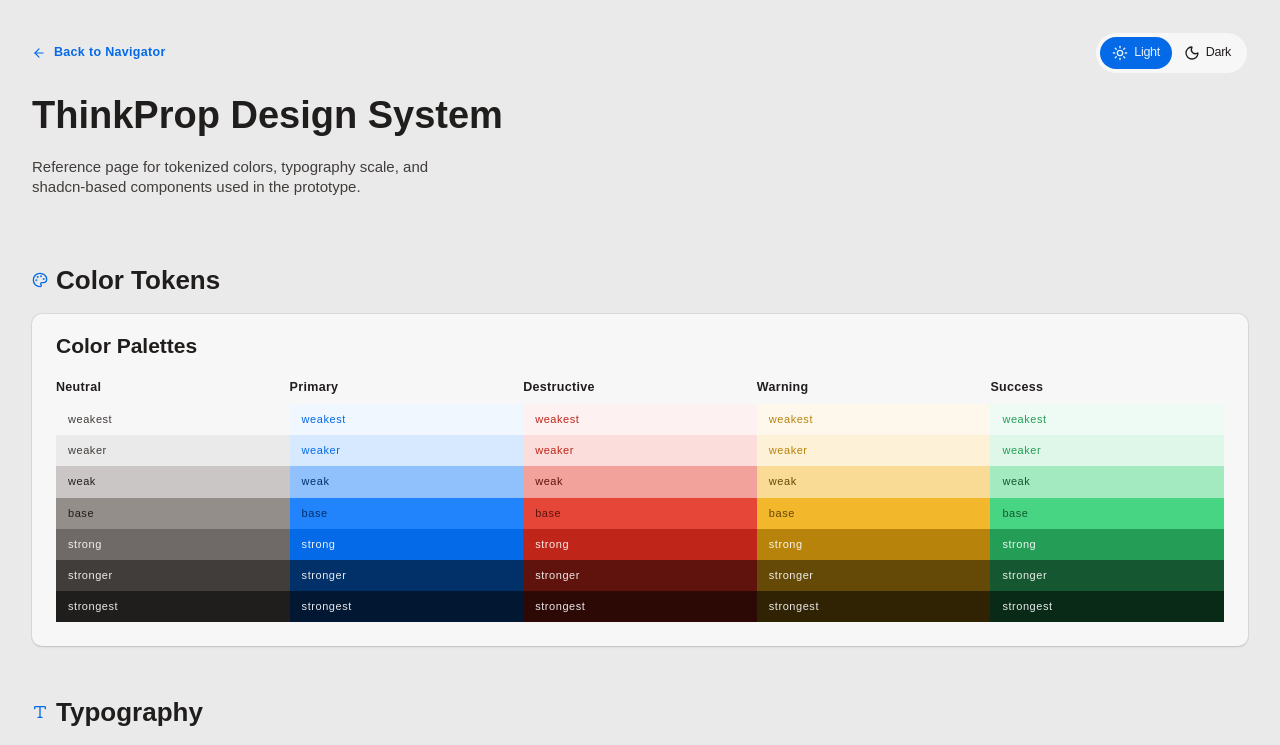
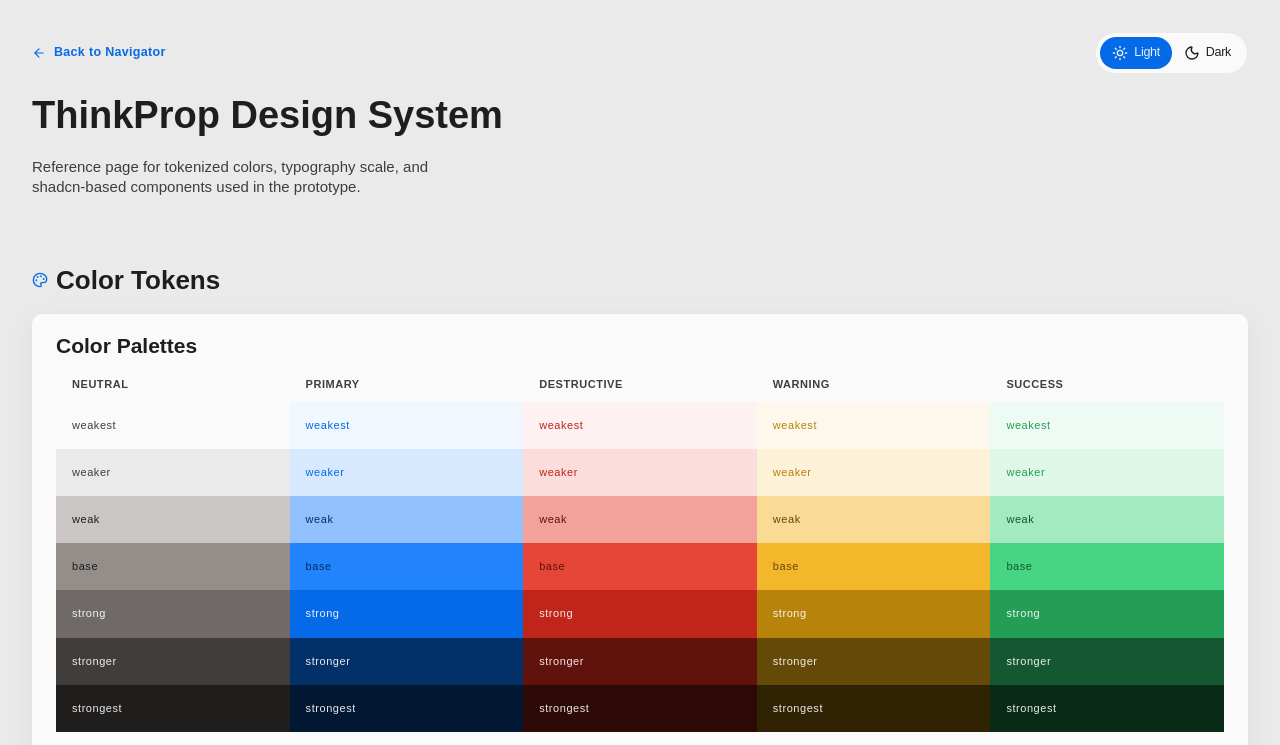
Before and after one commit to Gianeo/thinkprop, a Next.js app: page /design-system in a window 1280 px wide. Shown: the top 745 px of the page. Built offline with nearby package versions, Linux system fonts and the light colour scheme; a web font is replaced by a local one.

Commit message:
Various 26/02/26

```diff
--- a/app/design-system/page.tsx
+++ b/app/design-system/page.tsx
@@ -171,16 +171,16 @@
             <CardContent className="pt-0">
               <div className="grid gap-4 lg:gap-0 md:grid-cols-2 lg:grid-cols-5">
                 {palettes.map((palette) => (
-                  <div key={palette.title} className="space-y-2">
+                  <div key={palette.title} className="space-y-3">
                     <div>
-                      <h3 className="type-body-sm font-semibold text-loud">{palette.title}</h3>
+                      <h3 className="type-title-upper text-default pl-4">{palette.title}</h3>
                       {/* <p className="type-caption">`{palette.token}` semantic ramp</p> */}
                     </div>
                     <div className="overflow-hidden">
                       {palette.swatches.map((swatch) => (
                         <div
                           key={`${palette.title}-${swatch.name}`}
-                          className={`flex items-center justify-between px-3 py-2 type-caption font-medium ${swatch.className} ${getSwatchTextTone(
+                          className={`flex items-center justify-between px-4 py-4 type-caption ${swatch.className} ${getSwatchTextTone(
                             palette.token,
                             swatch.name,
                           )}`}
@@ -300,7 +300,7 @@
 
           <KpiStrip />
 
-          <div className='bg-neutral-weaker/50 rounded-lg'>
+          <div className='bg-neutral-weakest/50 rounded-lg'>
             <div className="space-y-4 p-6">
               <DepartmentFilter selected={selectedDept} onChange={setSelectedDept} />
               <RiskTable
--- a/app/globals.css
+++ b/app/globals.css
@@ -19,7 +19,7 @@
     --primary-strongest: 213 97% 10%;
 
     /* Neutral */
-    --neutral-weakest: 24 4% 97%;
+    --neutral-weakest: 24 4% 98%;
     --neutral-weaker: 24 4% 92%;
     --neutral-weak: 24 4% 78%;
     --neutral-base: 24 4% 56%;
--- a/tailwind.config.ts
+++ b/tailwind.config.ts
@@ -158,9 +158,12 @@
         heading: ['var(--font-display)', 'TikTok Sans', 'sans-serif'],
       },
       boxShadow: {
-        DEFAULT:
+        sm:
           '0px 2px 3px -1px rgba(0,0,0,0.1), 0px 1px 0px 0px rgba(25,28,33,0.02), 0px 0px 0px 1px rgba(25,28,33,0.08)',
-        lg: '0px 0px 0px 1px rgba(0,0,0,0.06), 0px 1px 1px -0.5px rgba(0,0,0,0.06), 0px 3px 3px -1.5px rgba(0,0,0,0.06), 0px 6px 6px -3px rgba(0,0,0,0.06), 0px 12px 12px -6px rgba(0,0,0,0.06), 0px 24px 24px -12px rgba(0,0,0,0.06)',
+        DEFAULT: '0 8px 30px rgb(0 0 0 / 0.06)',
+        md: '0px 0px 0px 1px rgba(0,0,0,0.06), 0px 1px 1px -0.5px rgba(0,0,0,0.06), 0px 3px 3px -1.5px rgba(0,0,0,0.06), 0px 6px 6px -3px rgba(0,0,0,0.06), 0px 12px 12px -6px rgba(0,0,0,0.06), 0px 24px 24px -12px rgba(0,0,0,0.06)',
+        lg: '0px 4px 16px rgba(17,17,26,0.1), 0px 8px 24px rgba(17,17,26,0.1), 0px 16px 56px rgba(17,17,26,0.1)',
+        xl: '0 2.8px 2.2px rgba(0, 0, 0, 0.034), 0 6.7px 5.3px rgba(0, 0, 0, 0.048), 0 12.5px 10px rgba(0, 0, 0, 0.06), 0 22.3px 17.9px rgba(0, 0, 0, 0.072), 0 41.8px 33.4px rgba(0, 0, 0, 0.086), 0 100px 80px rgba(0, 0, 0, 0.12)',
       },
       keyframes: {
         'fade-in': {
```
